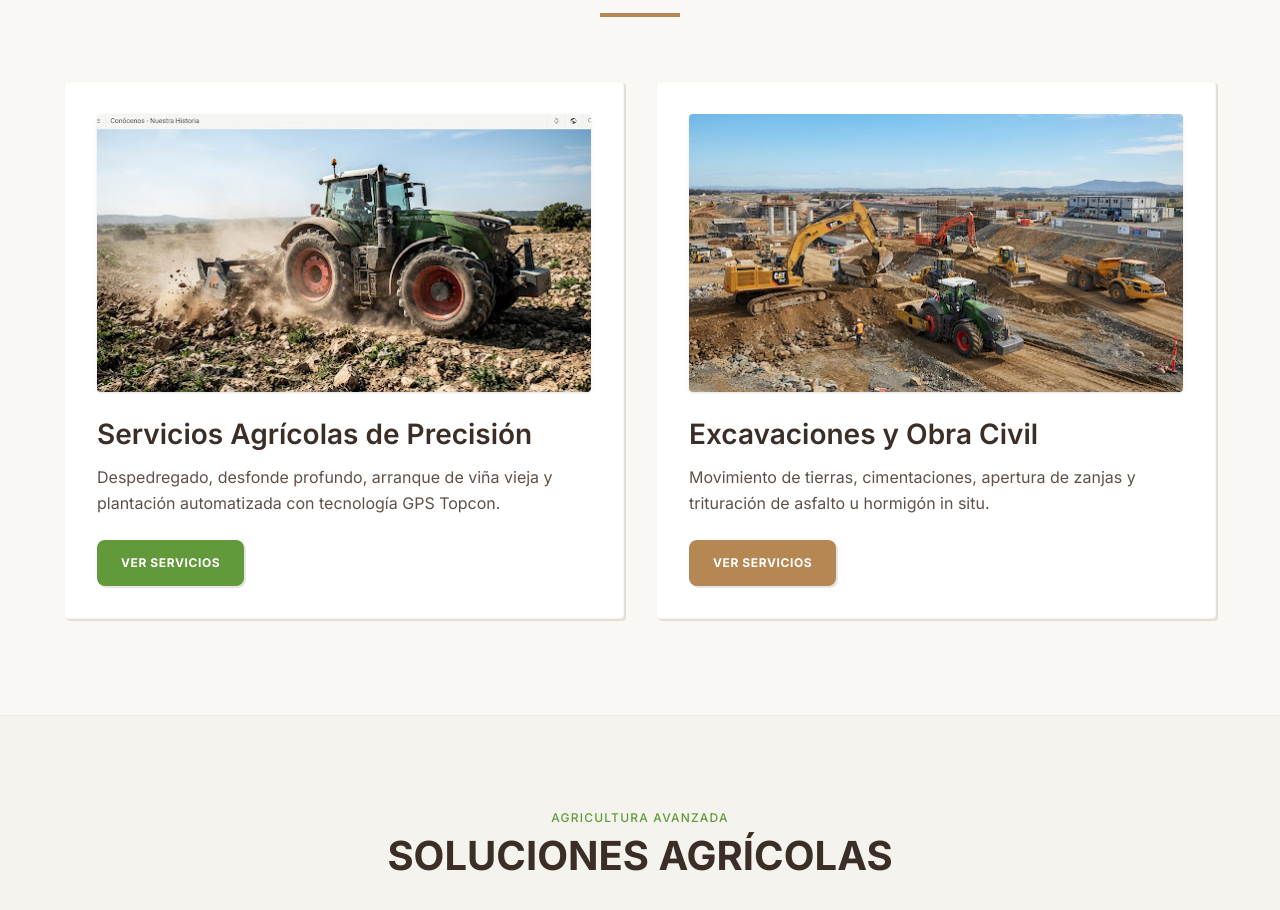
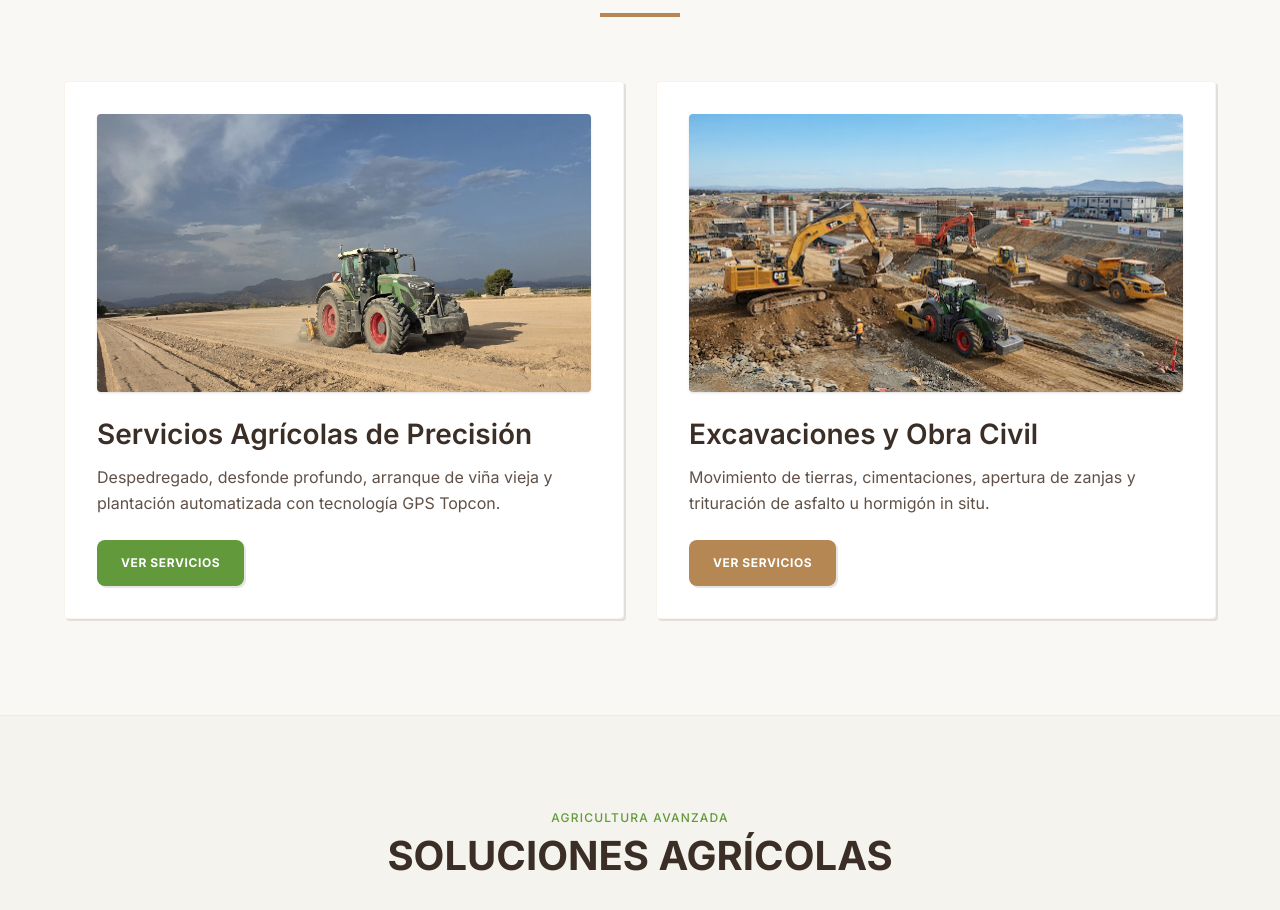
Before and after one commit to jimenezabadalex/Quintanamur-web, an Astro site: page / in a window 1280 px wide. Shown: the part 1067-1977 px from the top of the page. Built offline with nearby package versions, Linux system fonts and the light colour scheme; Astro itself is replaced by a stand-in of ours.

Commit message:
feat(home): actualizar imagen de servicios agricolas en card de especialidades

```diff
--- a/src/pages/index.astro
+++ b/src/pages/index.astro
@@ -117,7 +117,7 @@ import { url } from "../utils/url";
               <img
                 class="w-full h-full object-cover hover:scale-105 transition-transform duration-500"
                 alt="Tractor agrícola realizando labores de preparación y desfonde de suelo"
-                src={url("/images/home/card-servicios-agricolas.webp")}
+                src={url("/images/home/servicios-agricolas.webp")}
                 loading="lazy"
               />
             </div>
```
Also changed, not shown: public/images/home/servicios-agricolas.webp (added).
